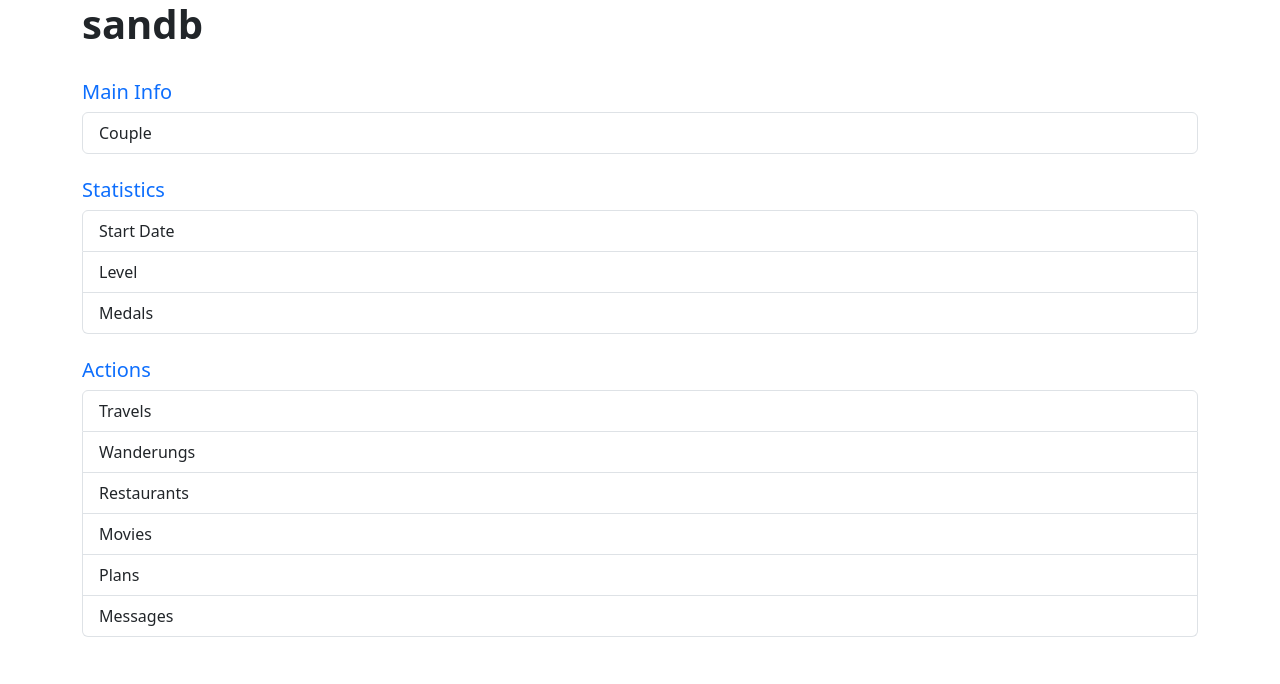
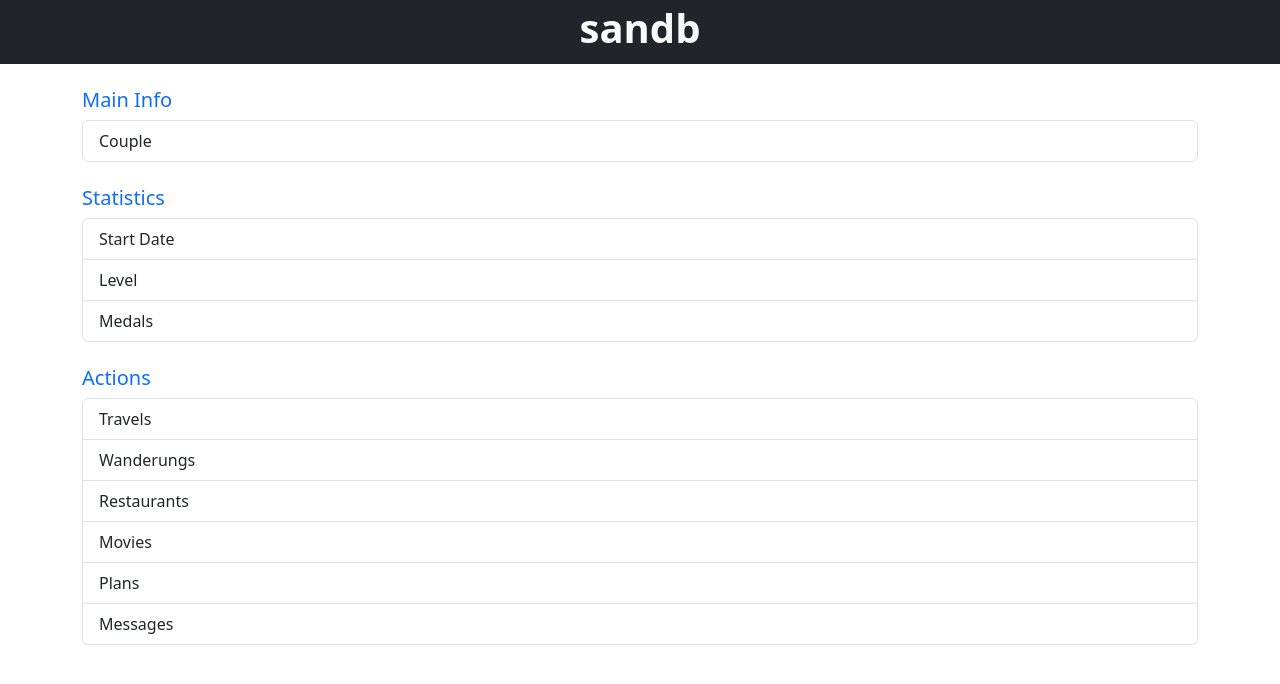
Before and after one commit to blankhall98/sandb, a Flask app: page / in a window 1280 px wide. Shown: the top 684 px of the page. Run offline with Flask 2, Linux system fonts and the light colour scheme.

Commit message:
initial tree

```diff
--- a/templates/base.html
+++ b/templates/base.html
@@ -8,10 +8,8 @@
     <title>{%block title%}{%endblock%}</title>
 </head>
 <body>
-    <div class="container">
-        <div class="jumbotron">
-            <h1><b>sandb</b></h1>
-        </div>
+    <div class="bg-dark text-center p-1">
+        <h1 class="text-light"><b>sandb</b></h1>
     </div>
     {%block content%}
 
```
